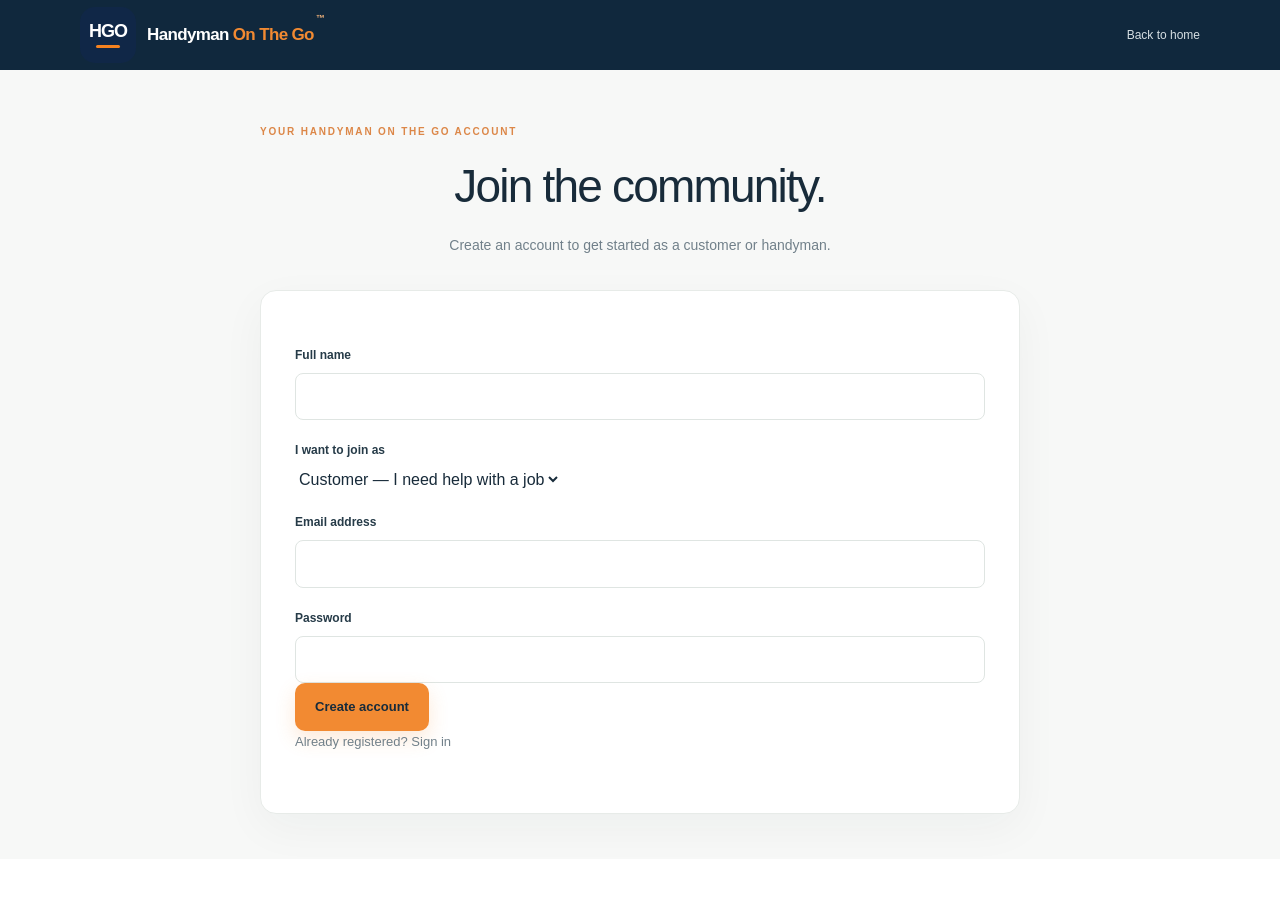
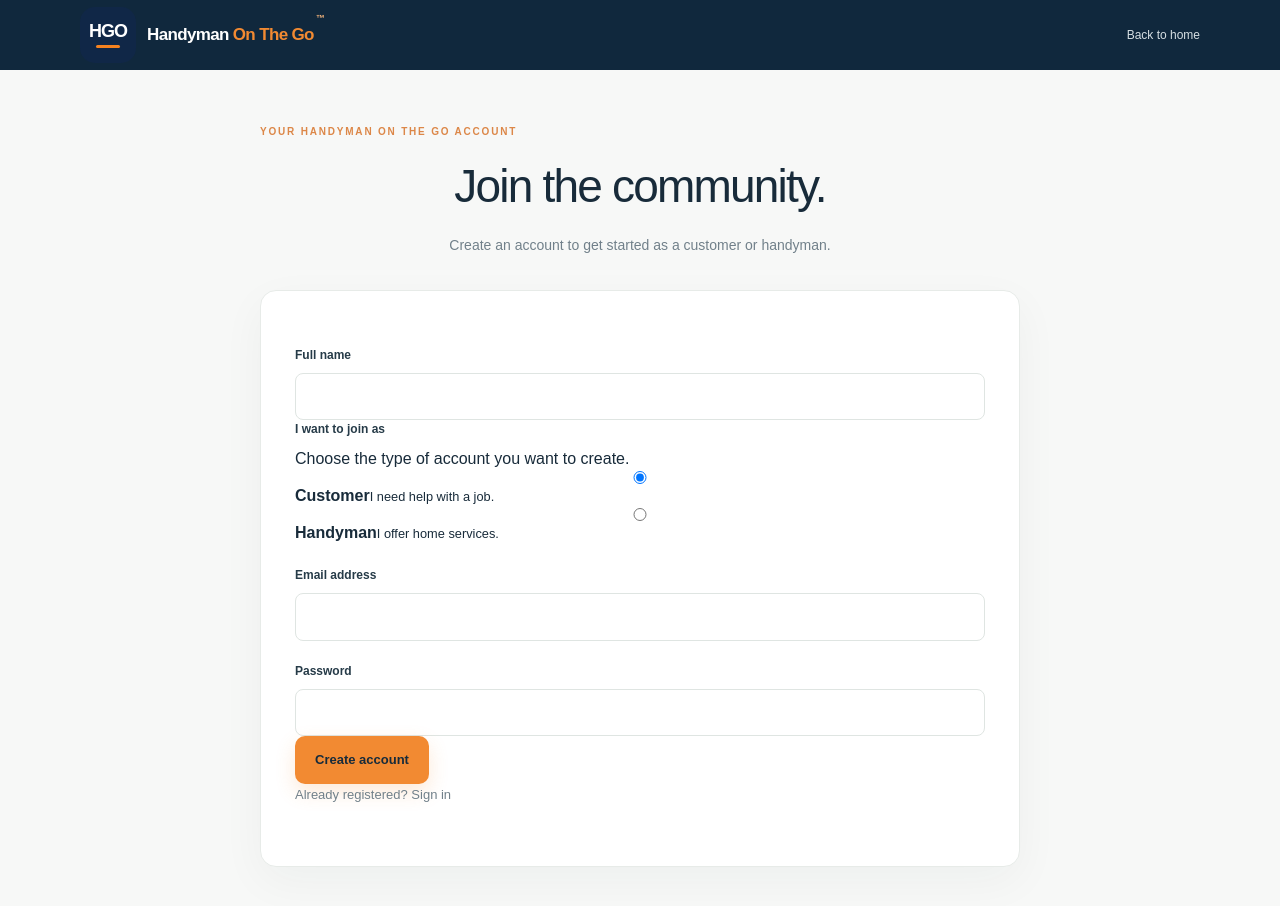
Before and after one commit to marvinmphambela-arch/handyman-on-the-go, a Next.js app: page /signup in a window 1280 px wide. Shown: the top 906 px of the page. Before the commit the page ends 859 px from the top, so only its background shows below. Built offline with nearby package versions, Linux system fonts and the light colour scheme.

Commit message:
Make signup account type choices visible

```diff
--- a/app/login/auth-form.tsx
+++ b/app/login/auth-form.tsx
@@ -55,7 +55,7 @@ export default function AuthForm({ mode }: { mode: Mode }) {
     <div className="container request-shell"><div className="request-heading"><div className="eyebrow">YOUR HANDYMAN ON THE GO ACCOUNT</div><h1>{mode === "signup" ? "Join the community." : "Welcome back."}</h1><p>{mode === "signup" ? "Create an account to get started as a customer or handyman." : "Sign in to continue to your account."}</p></div>
       <form className="request-card form-step" onSubmit={submit}>
         {mode === "signup" && <><label className="field-label" htmlFor="full-name">Full name</label><input id="full-name" autoComplete="name" required value={fullName} onChange={e=>setFullName(e.target.value)} maxLength={100} />
-          <label className="field-label" htmlFor="role">I want to join as</label><select id="role" value={role} onChange={e=>setRole(e.target.value as "customer"|"handyman")}><option value="customer">Customer — I need help with a job</option><option value="handyman">Handyman — I offer services</option></select></>}
+          <fieldset className="choice-fieldset"><legend className="field-label">I want to join as</legend><p className="choice-help">Choose the type of account you want to create.</p><label className={role === "customer" ? "choice-card selected" : "choice-card"}><input type="radio" name="account-role" value="customer" checked={role === "customer"} onChange={() => setRole("customer")} /><span className="choice-card-copy"><strong>Customer</strong><small>I need help with a job.</small></span><span className="choice-indicator" aria-hidden="true" /></label><label className={role === "handyman" ? "choice-card selected" : "choice-card"}><input type="radio" name="account-role" value="handyman" checked={role === "handyman"} onChange={() => setRole("handyman")} /><span className="choice-card-copy"><strong>Handyman</strong><small>I offer home services.</small></span><span className="choice-indicator" aria-hidden="true" /></label></fieldset></>}
         <label className="field-label" htmlFor="email">Email address</label><input id="email" type="email" autoComplete="email" required value={email} onChange={e=>setEmail(e.target.value)} />
         <label className="field-label" htmlFor="password">Password</label><input id="password" type="password" autoComplete={mode === "signup" ? "new-password" : "current-password"} minLength={8} required value={password} onChange={e=>setPassword(e.target.value)} />
         {error && <p className="form-error" role="alert">{error}</p>}{message && <p className="privacy-note" role="status">{message}</p>}
```
